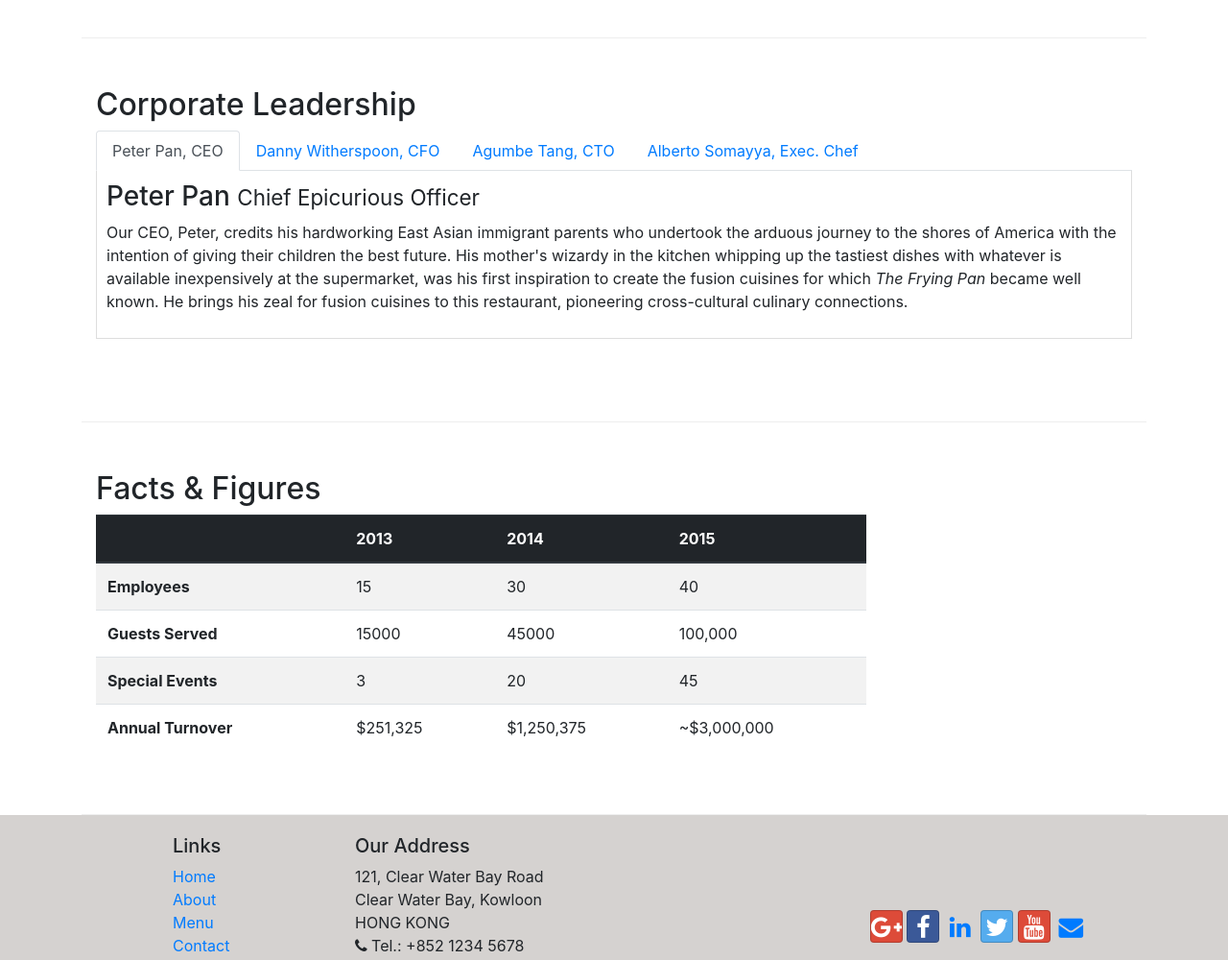
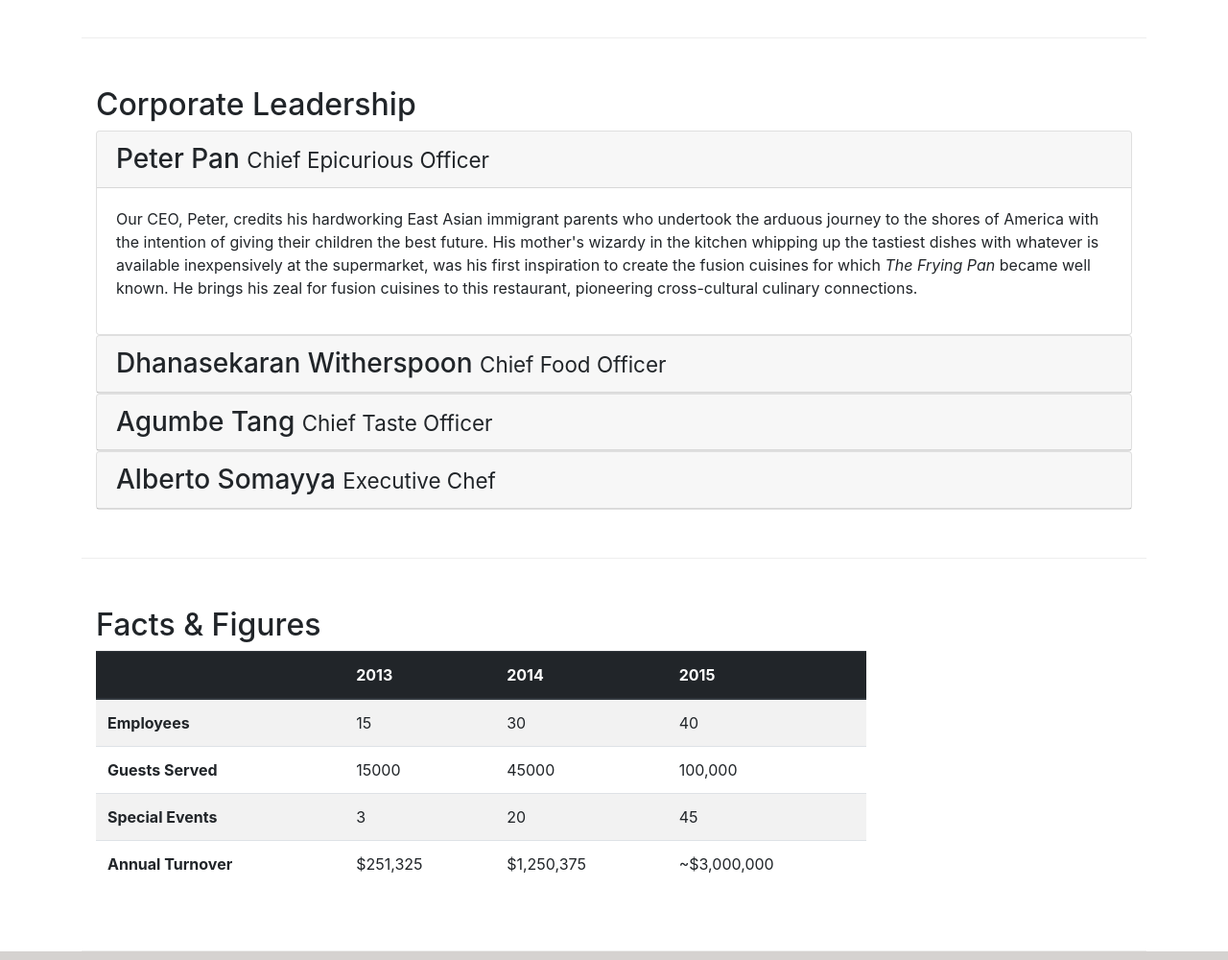
Before and after one commit to Carlos-V24/Bootstrap_4_coursera, a website: page aboutus.html in a window 1280 px wide. Shown: the part 940-1940 px from the top of the page at 96% size. Drawn offline with nearby package versions, Linux system fonts and the light colour scheme.

Commit message:
Accordion

```diff
--- a/aboutus.html
+++ b/aboutus.html
@@ -105,36 +105,62 @@
         <div class="row row-content">
             <div class="col-12">
                 <h2>Corporate Leadership</h2>
-                <ul class="nav nav-tabs">
-                  <li class="nav-item">
-                    <a href="#peter" class="nav-link active" role="tab" data-toggle="tab">Peter Pan, CEO</a>
-                  </li>
-                  <li class="nav-item">
-                    <a href="#danny" class="nav-link " role="tab" data-toggle="tab">Danny Witherspoon, CFO </a>
-                  </li>
-                  <li class="nav-item">
-                    <a href="#agumbe" class="nav-link " role="tab" data-toggle="tab">Agumbe Tang, CTO</a>
-                  </li>
-                  <li class="nav-item">
-                    <a href="#alberto" class="nav-link " role="tab" data-toggle="tab">Alberto Somayya, Exec. Chef</a>
-                  </li>
-                </ul>
-                <div class="tab-content">
-                  <div class="tab-pane fade show active" role="tabpanel" id="peter">
-                    <h3>Peter Pan <small>Chief Epicurious Officer</small></h3>
+                <div id="accordion">
+                  <div class="card">
+                    <div class="card-header" role="tab" id="peter-head">
+                      <h3 class="mb-0">
+                        <a  data-toggle="collapse" data-target="#peter">
+                          Peter Pan <small>Chief Epicurious Officer</small>
+                        </a>
+                      </h3>
+                    </div>
+                    <div class="collapse show"  id="peter" data-parent="#accordion">
+                      <div class="card-body">
                         <p class="d-none d-sm-block">Our CEO, Peter, credits his hardworking East Asian immigrant parents who undertook the arduous journey to the shores of America with the intention of giving their children the best future. His mother's wizardy in the kitchen whipping up the tastiest dishes with whatever is available inexpensively at the supermarket, was his first inspiration to create the fusion cuisines for which <em>The Frying Pan</em> became well known. He brings his zeal for fusion cuisines to this restaurant, pioneering cross-cultural culinary connections.</p>
                       </div>
-                   <div class="tab-pane fade" role="tabpanel" id="danny">
-                     <h3>Dhanasekaran Witherspoon <small>Chief Food Officer</small></h3>
+                    </div>
+                  </div>
+                  <div class="card">
+                    <div class="card-header" role="tab" id="danny-head">
+                      <h3 class="mb-0">
+                        <a data-toggle="collapse" data-target="#danny">
+                          Dhanasekaran Witherspoon <small>Chief Food Officer</small>
+                        </a>
+                      </h3>
+                    </div>
+                      <div class="collapse"  id="danny" data-parent="#accordion">
+                      <div class="card-body">
                         <p class="d-none d-sm-block">Our CFO, Danny, as he is affectionately referred to by his colleagues, comes from a long established family tradition in farming and produce. His experiences growing up on a farm in the Australian outback gave him great appreciation for varieties of food sources. As he puts it in his own words, <em>Everything that runs, wins, and everything that stays, pays!</em></p>
                       </div>
-                   <div class="tab-pane fade" role="tabpanel" id="agumbe">
-                     <h3>Agumbe Tang <small>Chief Taste Officer</small></h3>
+                    </div>
+                  </div>
+                  <div class="card">
+                    <div class="card-header" role="tab" id="agumbe-head">
+                      <h3 class="mb-0">
+                        <a  data-toggle="collapse" data-target="#agumbe">
+                          Agumbe Tang <small>Chief Taste Officer</small>
+                        </a>
+                      </h3>
+                    </div>
+                    <div class="collapse"  id="agumbe" data-parent="#accordion">
+                      <div class="card-body">
                         <p class="d-none d-sm-block">Blessed with the most discerning gustatory sense, Agumbe, our CTO, personally ensures that every dish that we serve meets his exacting tastes. Our chefs dread the tongue lashing that ensues if their dish does not meet his exacting standards. He lives by his motto, <em>You click only if you survive my lick.</em></p>
                       </div>
-                   <div class="tab-pane fade" role="tabpanel" id="alberto">
-                     <h3>Alberto Somayya <small>Executive Chef</small></h3>
+                    </div>
+                  </div>
+                  <div class="card">
+                    <div class="card-header" role="tab" id="alberto-head">
+                      <h3 class="mb-0">
+                        <a  data-toggle="collapse" data-target="#alberto">
+                          Alberto Somayya <small>Executive Chef</small>
+                        </a>
+                      </h3>
+                    </div>
+                    <div class="collapse"  id="alberto" data-parent="#accordion">
+                      <div class="card-body">
                         <p class="d-none d-sm-block">Award winning three-star Michelin chef with wide International experience having worked closely with whos-who in the culinary world, he specializes in creating mouthwatering Indo-Italian fusion experiences. He says, <em>Put together the cuisines from the two craziest cultures, and you get a winning hit! Amma Mia!</em></p>
+                      </div>
+                    </div>
                   </div>
                 </div>
             </div>
@@ -195,7 +221,7 @@
                     <ul class="list-unstyled">
                         <li><a href="./">Home</a></li>
                         <li><a href="./aboutus.html">About</a></li>
-                        <li><a href="#">Menu</a></li>
+                        <li><a >Menu</a></li>
                         <li><a href="./contactus.html">Contact</a></li>
                     </ul>
                 </div>
```
Lines whose indentation alone changed are shown as unchanged.
